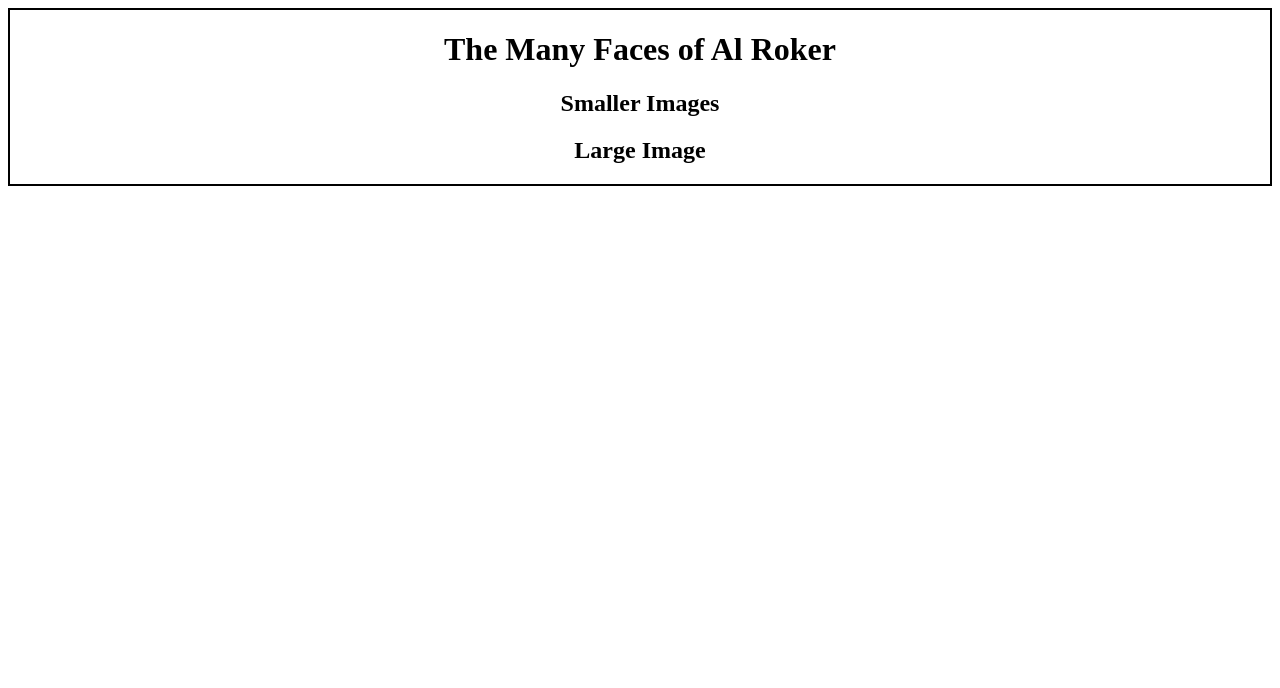
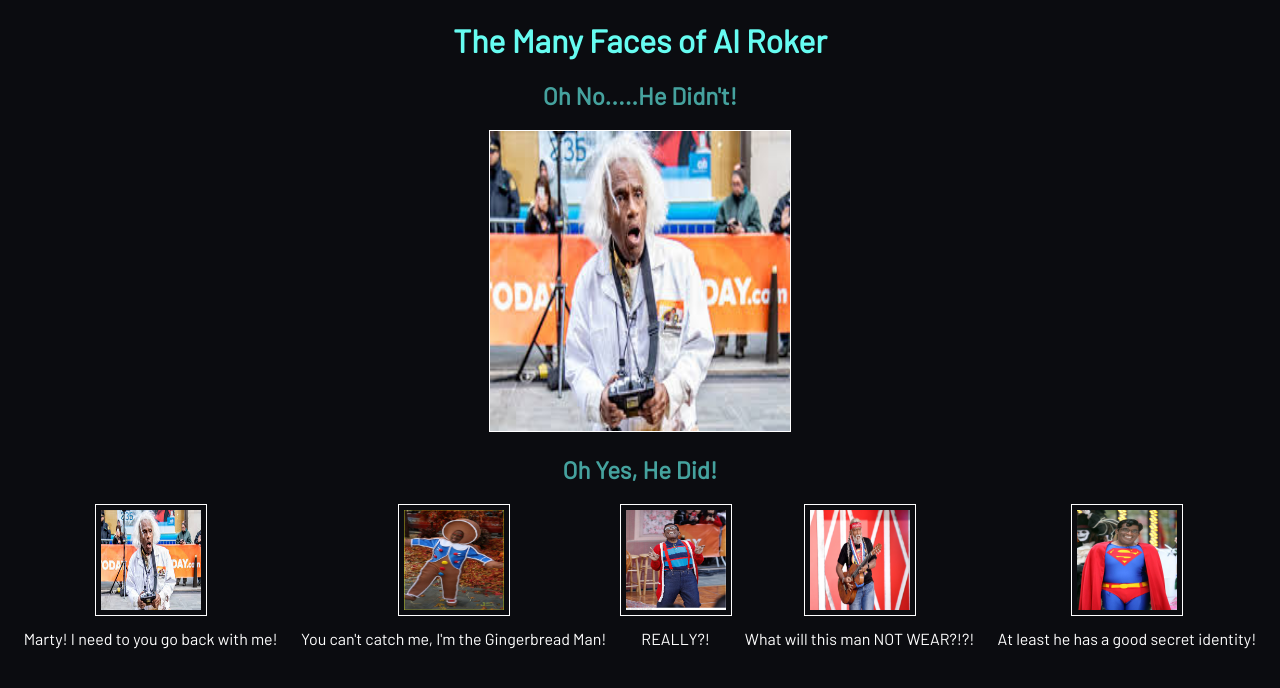
Before and after one commit to seanmcquaid/basicimagegallery, a plain HTML site: page index.html in a window 1280 px wide. Drawn offline with Linux system fonts and the light colour scheme.

Commit message:
finished gallery version 1

```diff
--- a/index.html
+++ b/index.html
@@ -1,24 +1,45 @@
 <!DOCTYPE html>
 <html>
 <head>
-    <meta charset="utf-8" />
-    <meta http-equiv="X-UA-Compatible" content="IE=edge">
+    <meta charset="utf-8"/>
+    <meta http-equiv="X-UA-Compatible" content="IE=edge"/>
     <title>Dank Memes and Broken Dreams</title>
-    <meta name="viewport" content="width=device-width, initial-scale=1">
+    <meta name="viewport" content="width=device-width, initial-scale=1"/>
     <link rel="stylesheet" type="text/css" media="screen" href="styles.css" />
+    <link href="https://fonts.googleapis.com/css?family=Barlow" rel="stylesheet"/>
 </head>
 <body>
     <div id="gallery">
         <div id="title">
             <h1>The Many Faces of Al Roker</h1>
         </div>
+        <div id="large-image">
+            <h2>Oh No.....He Didn't!</h2>
+            <img class="large-pic"src="alroker1.jpg"name="bigImage" >
+        </div>
         <div id="small-images">
-            <h2>Smaller Images</h2>
+            <h2>Oh Yes, He Did!</h2>
+            <div class="image">
+            <img class="small-pics"src="alroker1.jpg"onclick="bigImage.src = this.src"/>
+            <div class="caption">Marty! I need to you go back with me!</div>
+            </div>
+            <div class="image">
+            <img class="small-pics"src="alroker2.jpg"onclick="bigImage.src = this.src"/>
+            <div class="caption">You can't catch me, I'm the Gingerbread Man!</div>
+            </div>
+            <div class="image">
+            <img class="small-pics"src="alroker3.png"onclick="bigImage.src = this.src"/>
+            <div class="caption">REALLY?!</div>
+            </div>
+            <div class="image">
+            <img class="small-pics"src="alroker4.jpg"onclick="bigImage.src = this.src"/>
+            <div class="caption">What will this man NOT WEAR?!?!</div>
+            </div>
+            <div class="image">
+            <img class="small-pics"src="alroker5.jpg"onclick="bigImage.src = this.src"/>
+            <div class="caption">At least he has a good secret identity!</div>
+            </div>
         </div>
-        <div id="large-image">
-            <h2>Large Image</h2>
-        </div>
-        <div id-="footer"></div>
     </div>
 </body>
 </html>
--- a/styles.css
+++ b/styles.css
@@ -1,6 +1,32 @@
 * {
     text-align: center;
+    font-family: 'Barlow', sans-serif;
+    background-color: #0B0C10;
+    color: #66FCF1;
 }
-#gallery {
-    border: 2px solid black;
+
+h2 {
+    color: #45A29E;
 }
+
+.image {
+    display: inline-block;
+}
+
+.small-pics {
+    width: 100px;
+    height: 100px;
+    padding: 5px;
+    border: 1px solid white;
+}
+
+.caption {
+    color: white;
+    padding: 10px;
+}
+
+.large-pic {
+    width: 300px;
+    height: 300px;
+    border: 1px solid white;
+}
```
Also changed, not shown: alroker1.jpg (added), alroker2.jpg (added), alroker3.png (added), alroker4.jpg (added), alroker5.jpg (added).
